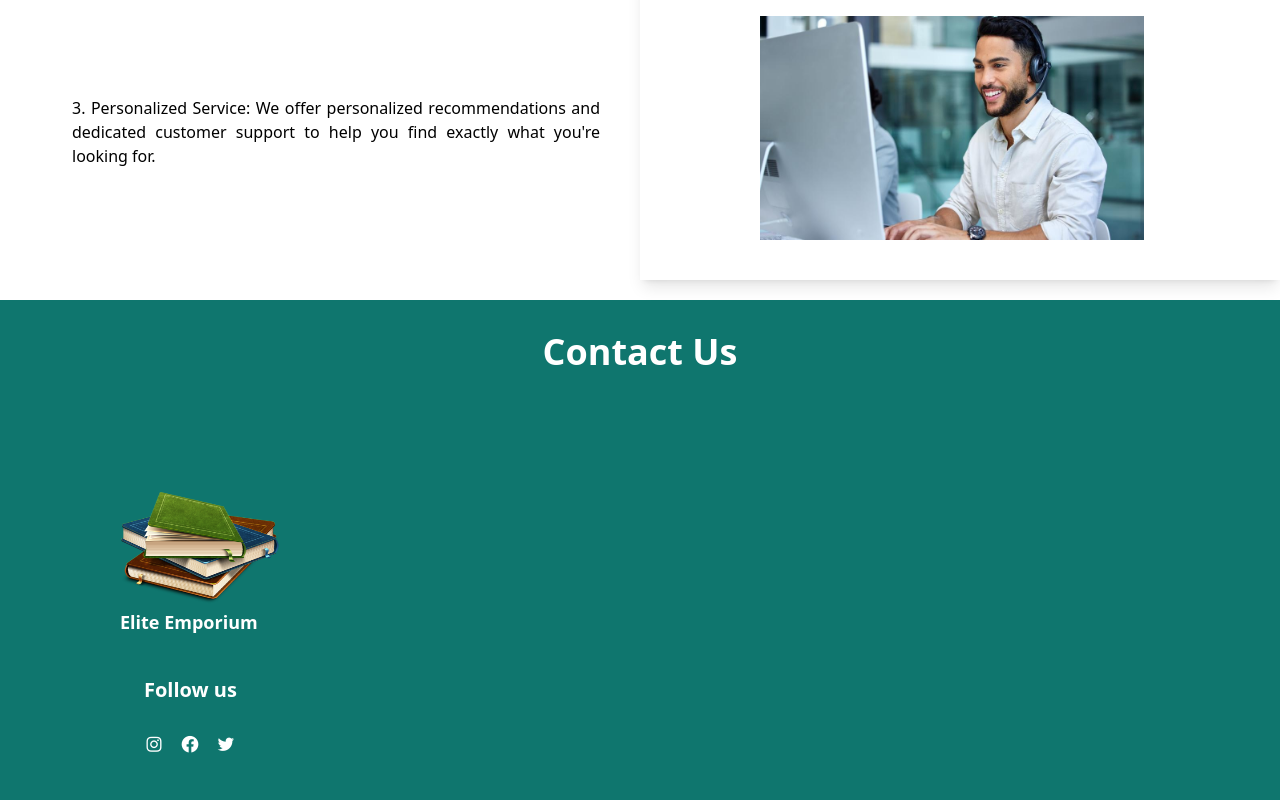
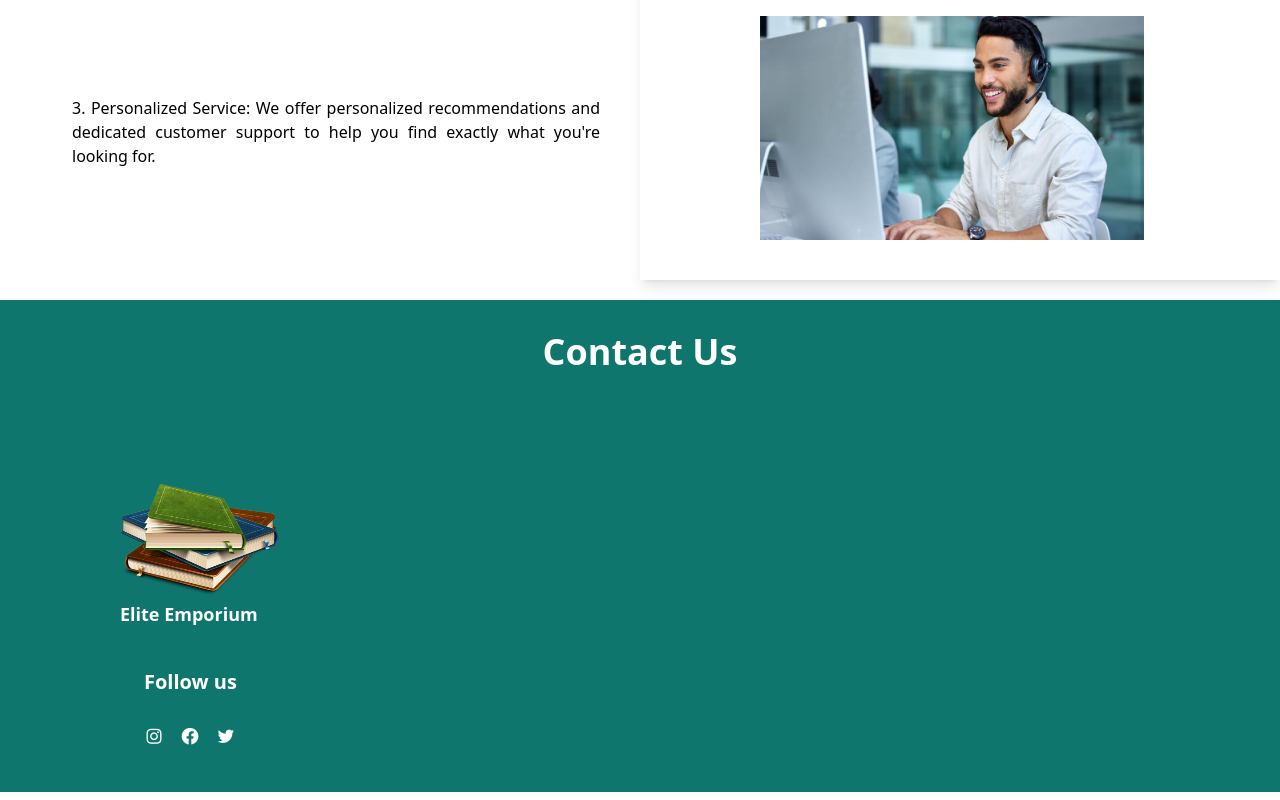
Before and after one commit to AlishaAroob/elite-emporium, a React (Create React App) app: page / in a window 1280 px wide. Shown: the part 2238-3038 px from the top of the page. Built offline with nearby package versions, Linux system fonts and the light colour scheme.

Commit message:
Adjusting size

```diff
--- a/src/Components/Contact.js
+++ b/src/Components/Contact.js
@@ -8,7 +8,7 @@ export default function Contact() {
         Contact Us
       </h1>
       <div className="grid grid-cols-3">
-        <div className=" space-x-2 ml-20 mt-10 p-10 ">
+        <div className=" space-x-2 ml-20 mt-8 p-10 ">
           <h1 className="font-bold text-white my-10 text-lg">
             <img className=" h-28 w-40 my-1" src={logo1} alt="" />
             Elite Emporium
```
